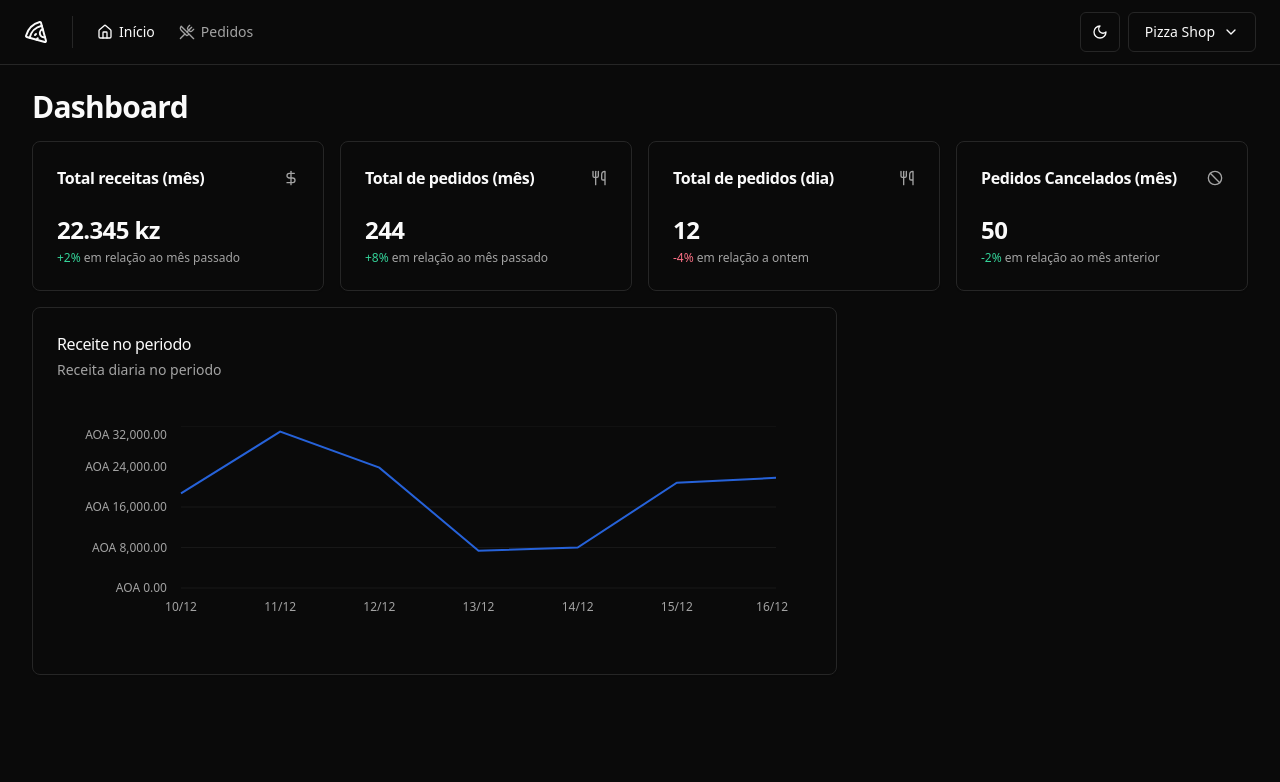
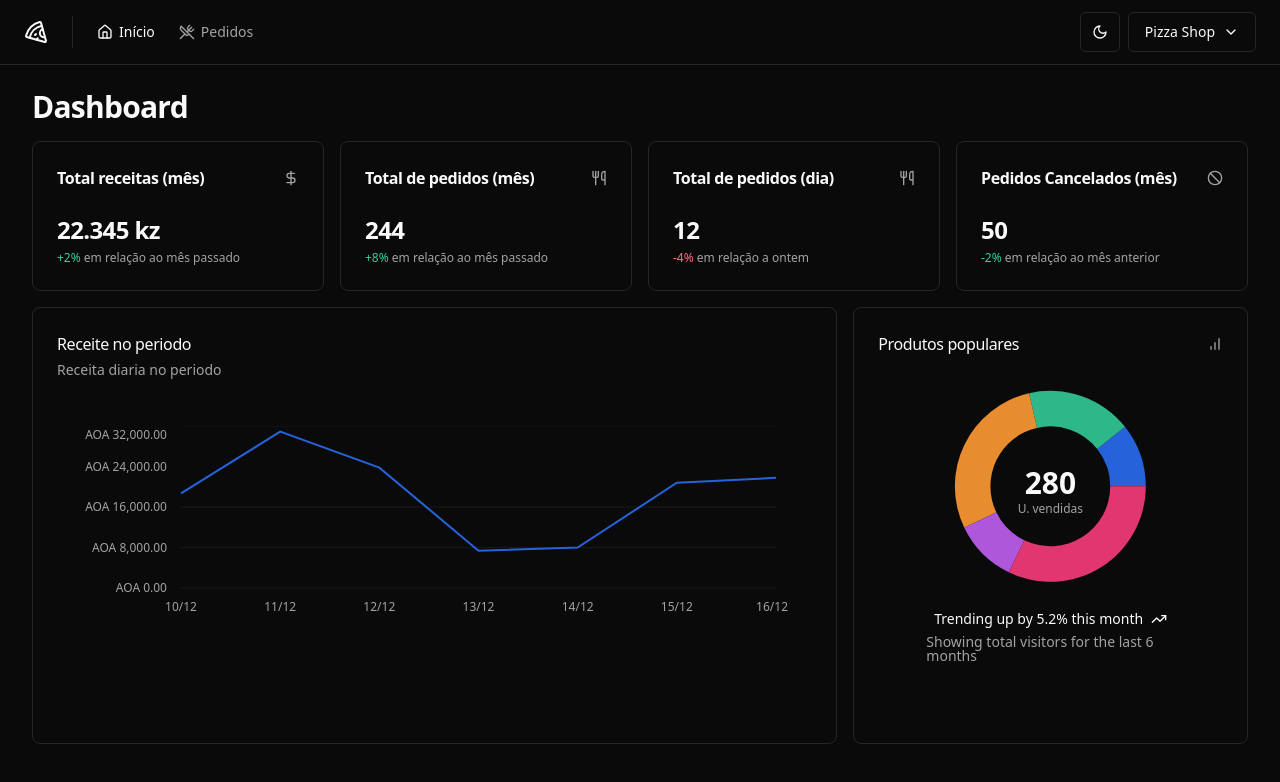
Before and after one commit to Mariano1994/pizzahshop-dashboard, a React (Vite) app: page / in a window 1280 px wide. Shown: the top 782 px of the page. Built offline with nearby package versions, Linux system fonts and the light colour scheme.

Commit message:
Created popularProducts charts, using pie charts

```diff
--- a/src/pages/app/dashboard/Dashboard.tsx
+++ b/src/pages/app/dashboard/Dashboard.tsx
@@ -4,6 +4,7 @@ import MonthOrdersAmountCard from "./MonthOrdersAmountCard"
 import DayOrdersAmountCard from "./DayOrdersAmountCard"
 import MonthCanceledOrdersAmount from "./MonthCanceledOrdersAmount"
 import { RevenueChart } from "./RevenueChart"
+import PopularProductsChart from "./PopularProductsChart"
 
 
 const Dashboard = ()=> {
@@ -20,6 +21,7 @@ const Dashboard = ()=> {
     </div>
     <div className="grid grid-cols-9 gap-4">
     <RevenueChart/>
+    <PopularProductsChart/>
     </div>
   </div>
    </>
--- /dev/null
+++ b/src/pages/app/dashboard/PiePopularProductChart.tsx
@@ -0,0 +1,115 @@
+import { TrendingUp } from "lucide-react"
+import { Label, Pie, PieChart } from "recharts"
+import {
+  CardContent,
+  CardFooter,
+} from "../../../components/ui/card"
+import {
+  ChartConfig,
+  ChartContainer,
+  ChartTooltip,
+  ChartTooltipContent,
+} from  "../../../components/ui/chart"
+import { useMemo } from "react"
+const chartData = [
+  { product: "Pepperoni", amount: 30, fill: "var(--color-chrome)" },
+  { product: "Mussarela", amount: 50, fill: "var(--color-safari)" },
+  { product: "Maguerita", amount: 80, fill: "var(--color-firefox)" },
+  { product: "4 Estacoes", amount: 30, fill: "var(--color-edge)" },
+  { product: "other", amount: 90, fill: "var(--color-other)" },
+]
+const chartConfig = {
+  visitors: {
+    label: "Visitors",
+  },
+  chrome: {
+    label: "Chrome",
+    color: "hsl(var(--chart-1))",
+  },
+  safari: {
+    label: "Safari",
+    color: "hsl(var(--chart-2))",
+  },
+  firefox: {
+    label: "Firefox",
+    color: "hsl(var(--chart-3))",
+  },
+  edge: {
+    label: "Edge",
+    color: "hsl(var(--chart-4))",
+  },
+  other: {
+    label: "Other",
+    color: "hsl(var(--chart-5))",
+  },
+} satisfies ChartConfig
+
+
+export function PiePopularProductChart() {
+  const totalVisitors = useMemo(() => {
+    return chartData.reduce((acc, curr) => acc + curr.amount, 0)
+  }, [])
+  return (
+    <>
+     <CardContent className="flex-1 pb-0">
+        <ChartContainer
+          config={chartConfig}
+          className="mx-auto aspect-square max-h-[250px]"
+          >
+          <PieChart>
+            <ChartTooltip
+              cursor={false}
+              content={<ChartTooltipContent hideLabel />}
+              />
+            <Pie
+              data={chartData}
+              dataKey="amount"
+              nameKey="product"
+              innerRadius={60}
+              strokeWidth={5}
+              >
+              <Label
+                content={({ viewBox }) => {
+                  if (viewBox && "cx" in viewBox && "cy" in viewBox) {
+                    return (
+                      <text
+                      x={viewBox.cx}
+                      y={viewBox.cy}
+                      textAnchor="middle"
+                      dominantBaseline="middle"
+                      >
+                        <tspan
+                          x={viewBox.cx}
+                          y={viewBox.cy}
+                          className="fill-foreground text-3xl font-bold"
+                          >
+                          {totalVisitors.toLocaleString()}
+                        </tspan>
+                        <tspan
+                          x={viewBox.cx}
+                          y={(viewBox.cy || 0) + 24}
+                          className="fill-muted-foreground"
+                          >
+                          U. vendidas
+                        </tspan>
+                      </text>
+                    )
+                  }
+                }}
+                />
+            </Pie>
+          </PieChart>
+        </ChartContainer>
+      </CardContent>
+      <CardFooter className="flex-col gap-2 text-sm">
+        <div className="flex items-center gap-2 font-medium leading-none">
+          Trending up by 5.2% this month <TrendingUp className="h-4 w-4" />
+        </div>
+        <div className="leading-none text-muted-foreground">
+          Showing total visitors for the last 6 months
+        </div>
+      </CardFooter>
+      </>
+  )
+
+}
--- /dev/null
+++ b/src/pages/app/dashboard/PopularProductsChart.tsx
@@ -0,0 +1,22 @@
+import { BarChart } from "lucide-react"
+import { Card, CardContent, CardHeader, CardTitle } from "../../../components/ui/card"
+import {PiePopularProductChart} from "./PiePopularProductChart"
+
+const PopularProductsChart = ()=> {
+  return (
+    <Card className="col-span-3">
+    <CardHeader className="pb-8">
+    <div className="flex items-center justify-between">
+      <CardTitle className="text-base font-medium">Produtos populares</CardTitle>
+      <BarChart className="w-4 h-4 text-muted-foreground"/>
+    </div>
+      <CardContent>
+        <PiePopularProductChart/>
+    </CardContent>
+        </CardHeader>
+    </Card>
+  )
+
+}
+
+export default PopularProductsChart
--- a/src/pages/app/dashboard/RevenueLineChart.tsx
+++ b/src/pages/app/dashboard/RevenueLineChart.tsx
@@ -32,14 +32,12 @@ const RevenueLineChart = () => {
         right: 12,
       }}
    >
-    <CartesianGrid vertical={false} />
+    <CartesianGrid vertical={false}/>
       <XAxis
         dataKey="date"
         tickLine={false}
         axisLine={false}
         tickMargin={8}
-
-      // tickFormatter={(value) => value.slice(0, 3)}
     />
     <YAxis dataKey="revenue"
       tickLine={false}
```
